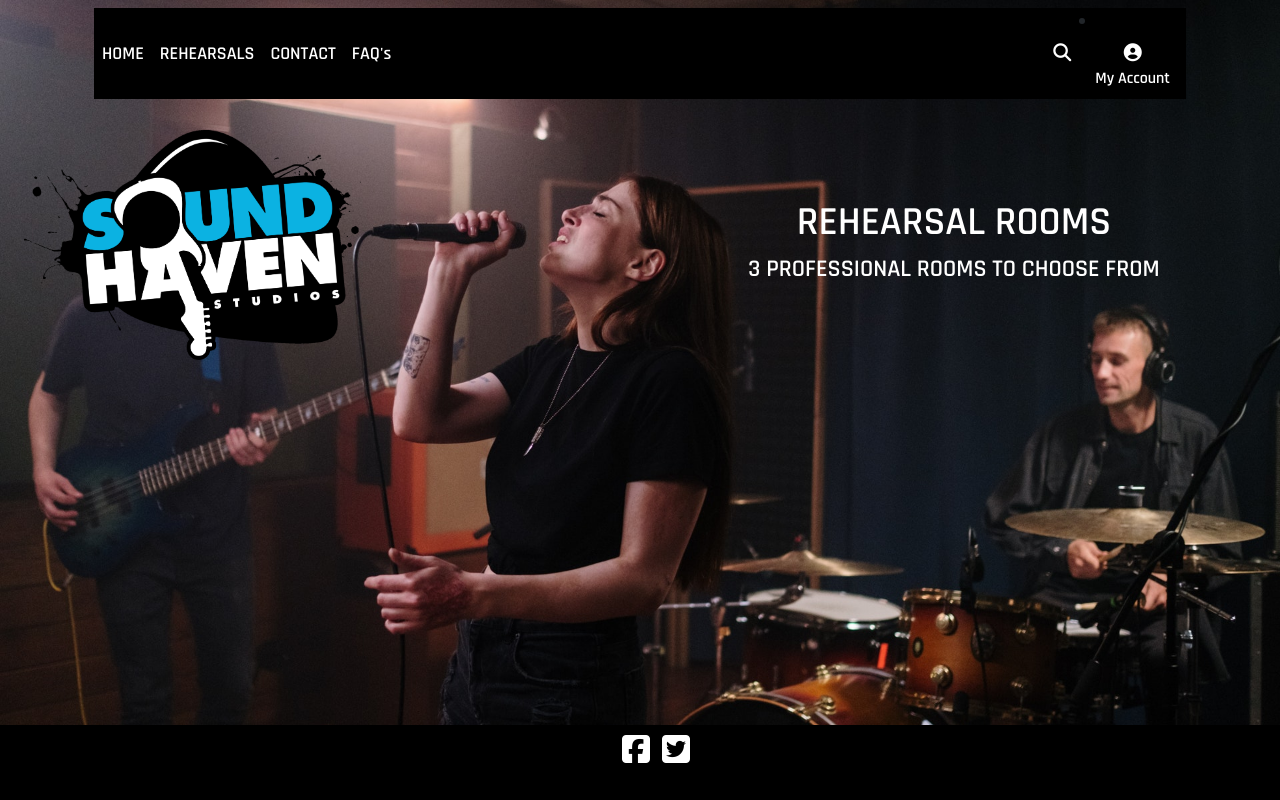
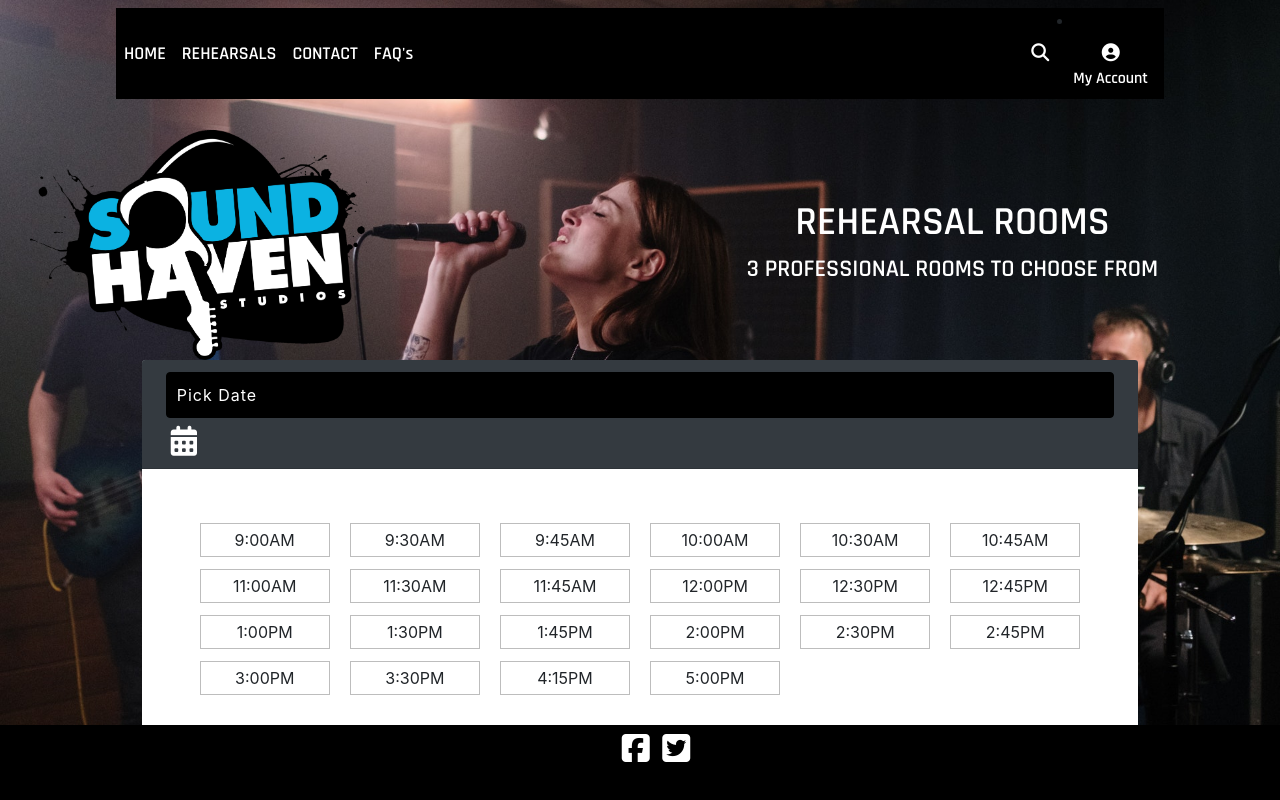
Before and after one commit to DPHamdev/MP-4, a Django app: page /booking/ in a window 1280 px wide. Run offline with Django 3.2, Linux system fonts and the light colour scheme; some libraries are stand-ins or nearby versions.

Commit message:
Added datepicker onto booking app, included JS functionality on the base.html and booking app, along with datepicker CDN for bootstrap

```diff
--- a/booking/templates/booking.html
+++ b/booking/templates/booking.html
@@ -4,5 +4,10 @@
 
 {% block content %}
 
+{% include 'includes/search.html' %}
 
 {% endblock %}
+
+{% block datepickerJS %}
+{% include 'booking/assets/js/searchFunction.js' %}
+{% endblock %}
--- /dev/null
+++ b/booking/templates/includes/search.html
@@ -0,0 +1,90 @@
+
+<div class="container-fluid px-0 px-sm-4 mx-auto">
+    <div class="row justify-content-center mx-0">
+        <div class="col-lg-10">
+            <div class="card border-0">
+                <form autocomplete="off">
+                    <div class="card-header bg-dark">
+                        <div class="mx-0 mb-0 row justify-content-sm-center justify-content-start px-1"> <input type="text" id="dp1" class="datepicker" placeholder="Pick Date" name="date" readonly><span class="fa fa-calendar"></span> </div>
+                    </div>
+                    <div class="card-body p-3 p-sm-5">
+                        <div class="row text-center mx-0">
+                            <div class="col-md-2 col-4 my-1 px-2">
+                                <div class="cell py-1">9:00AM</div>
+                            </div>
+                            <div class="col-md-2 col-4 my-1 px-2">
+                                <div class="cell py-1">9:30AM</div>
+                            </div>
+                            <div class="col-md-2 col-4 my-1 px-2">
+                                <div class="cell py-1">9:45AM</div>
+                            </div>
+                            <div class="col-md-2 col-4 my-1 px-2">
+                                <div class="cell py-1">10:00AM</div>
+                            </div>
+                            <div class="col-md-2 col-4 my-1 px-2">
+                                <div class="cell py-1">10:30AM</div>
+                            </div>
+                            <div class="col-md-2 col-4 my-1 px-2">
+                                <div class="cell py-1">10:45AM</div>
+                            </div>
+                        </div>
+                        <div class="row text-center mx-0">
+                            <div class="col-md-2 col-4 my-1 px-2">
+                                <div class="cell py-1">11:00AM</div>
+                            </div>
+                            <div class="col-md-2 col-4 my-1 px-2">
+                                <div class="cell py-1">11:30AM</div>
+                            </div>
+                            <div class="col-md-2 col-4 my-1 px-2">
+                                <div class="cell py-1">11:45AM</div>
+                            </div>
+                            <div class="col-md-2 col-4 my-1 px-2">
+                                <div class="cell py-1">12:00PM</div>
+                            </div>
+                            <div class="col-md-2 col-4 my-1 px-2">
+                                <div class="cell py-1">12:30PM</div>
+                            </div>
+                            <div class="col-md-2 col-4 my-1 px-2">
+                                <div class="cell py-1">12:45PM</div>
+                            </div>
+                        </div>
+                        <div class="row text-center mx-0">
+                            <div class="col-md-2 col-4 my-1 px-2">
+                                <div class="cell py-1">1:00PM</div>
+                            </div>
+                            <div class="col-md-2 col-4 my-1 px-2">
+                                <div class="cell py-1">1:30PM</div>
+                            </div>
+                            <div class="col-md-2 col-4 my-1 px-2">
+                                <div class="cell py-1">1:45PM</div>
+                            </div>
+                            <div class="col-md-2 col-4 my-1 px-2">
+                                <div class="cell py-1">2:00PM</div>
+                            </div>
+                            <div class="col-md-2 col-4 my-1 px-2">
+                                <div class="cell py-1">2:30PM</div>
+                            </div>
+                            <div class="col-md-2 col-4 my-1 px-2">
+                                <div class="cell py-1">2:45PM</div>
+                            </div>
+                        </div>
+                        <div class="row text-center mx-0">
+                            <div class="col-md-2 col-4 my-1 px-2">
+                                <div class="cell py-1">3:00PM</div>
+                            </div>
+                            <div class="col-md-2 col-4 my-1 px-2">
+                                <div class="cell py-1">3:30PM</div>
+                            </div>
+                            <div class="col-md-2 col-4 my-1 px-2">
+                                <div class="cell py-1">4:15PM</div>
+                            </div>
+                            <div class="col-md-2 col-4 my-1 px-2">
+                                <div class="cell py-1">5:00PM</div>
+                            </div>
+                        </div>
+                    </div>
+                </form>
+            </div>
+        </div>
+    </div>
+</div>
--- a/static/css/base.css
+++ b/static/css/base.css
@@ -130,3 +130,132 @@ a:hover {
           background-color: black !important;
 
       }
+
+
+      /* date picker css */
+
+
+input {
+    padding: 10px 20px !important;
+    border: 1px solid #000 !important;
+    border-radius: 10px;
+    box-sizing: border-box;
+    background-color: #616161 !important;
+    color: #fff !important;
+    font-size: 16px;
+    letter-spacing: 1px;
+    width: 180px
+}
+
+input:focus {
+    -moz-box-shadow: none !important;
+    -webkit-box-shadow: none !important;
+    box-shadow: none !important;
+    border: 1px solid #512DA8;
+    outline-width: 0
+}
+
+::placeholder {
+    color: #fff;
+    opacity: 1
+}
+
+:-ms-input-placeholder {
+    color: #fff
+}
+
+::-ms-input-placeholder {
+    color: #fff
+}
+
+button:focus {
+    -moz-box-shadow: none !important;
+    -webkit-box-shadow: none !important;
+    box-shadow: none !important;
+    outline-width: 0
+}
+
+.datepicker {
+    background-color: #000 !important;
+    color: #fff !important;
+    border: none;
+    padding: 10px !important
+}
+
+.datepicker-dropdown:after {
+    border-bottom: 6px solid #000
+}
+
+thead tr:nth-child(3) th {
+    color: #fff !important;
+    font-weight: bold;
+    padding-top: 20px;
+    padding-bottom: 10px
+}
+
+.dow,
+.old-day,
+.day,
+.new-day {
+    width: 40px !important;
+    height: 40px !important;
+    border-radius: 0px !important
+}
+
+.old-day:hover,
+.day:hover,
+.new-day:hover,
+.month:hover,
+.year:hover,
+.decade:hover,
+.century:hover {
+    border-radius: 6px !important;
+    background-color: #eee;
+    color: #000
+}
+
+
+.disabled {
+    color: #616161 !important
+}
+
+.prev,
+.next,
+.datepicker-switch {
+    border-radius: 0 !important;
+    padding: 20px 10px !important;
+    text-transform: uppercase;
+    font-size: 20px;
+    color: #fff !important;
+    opacity: 0.8
+}
+
+.prev:hover,
+.next:hover,
+.datepicker-switch:hover {
+    background-color: inherit !important;
+    opacity: 1
+}
+
+.cell {
+    border: 1px solid #BDBDBD;
+    margin: 2px;
+    cursor: pointer
+}
+
+.cell:hover {
+    border: 1px solid #3D5AFE
+}
+
+.cell.select {
+    background-color: #3D5AFE;
+    color: #fff
+}
+
+.fa-calendar {
+    color: #fff;
+    font-size: 30px;
+    padding-top: 8px;
+    padding-left: 5px;
+    cursor: pointer
+}
--- a/templates/base.html
+++ b/templates/base.html
@@ -14,16 +14,20 @@
     {% endblock %}
 
     {% block corecss %}
+        <link rel="stylesheet" href="https://cdnjs.cloudflare.com/ajax/libs/bootstrap-datepicker/1.9.0/css/bootstrap-datepicker.css">
         <link href="https://cdn.jsdelivr.net/npm/bootstrap@5.1.3/dist/css/bootstrap.min.css" rel="stylesheet" integrity="sha384-1BmE4kWBq78iYhFldvKuhfTAU6auU8tT94WrHftjDbrCEXSU1oBoqyl2QvZ6jIW3" crossorigin="anonymous">
         <link rel="stylesheet" href="{% static 'css/base.css' %}">
-    {% endblock %}
+        <link rel="stylesheet" href="https://stackpath.bootstrapcdn.com/bootstrap/4.3.1/css/bootstrap.min.css">
+        {% endblock %}
 
     {% block extra_css %}
     {% endblock %}
 
     {% block corejs %}
+        <script src="https://cdnjs.cloudflare.com/ajax/libs/bootstrap-datepicker/1.9.0/js/bootstrap-datepicker.js"></script>
         <script src="https://code.jquery.com/jquery-3.6.0.min.js" integrity="sha256-/xUj+3OJU5yExlq6GSYGSHk7tPXikynS7ogEvDej/m4=" crossorigin="anonymous"></script>
         <script src="https://cdn.jsdelivr.net/npm/bootstrap@5.1.3/dist/js/bootstrap.bundle.min.js" integrity="sha384-ka7Sk0Gln4gmtz2MlQnikT1wXgYsOg+OMhuP+IlRH9sENBO0LRn5q+8nbTov4+1p" crossorigin="anonymous"></script>
+        <script src="https://stackpath.bootstrapcdn.com/bootstrap/4.3.1/js/bootstrap.bundle.min.js" crossorigin="anonymous"></script>
         <script src="https://kit.fontawesome.com/12c25e1e78.js" crossorigin="anonymous"></script>
     {% endblock %}
 
```
Also changed, not shown: booking/assets/js/searchFunction.js (+13 -3 lines).
